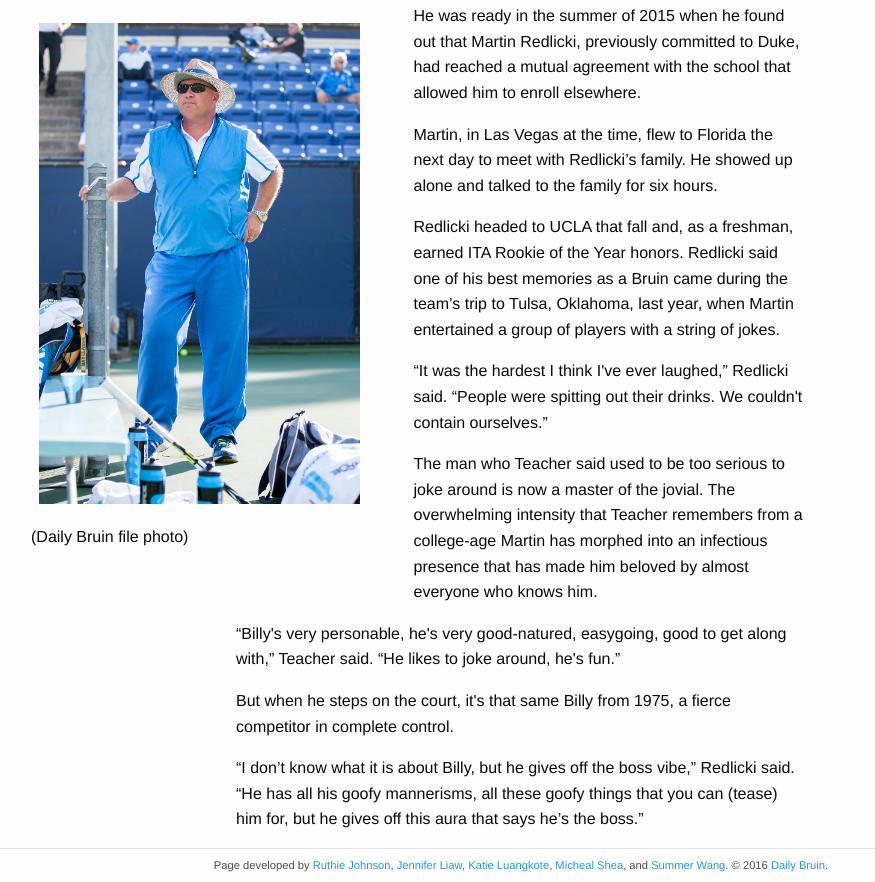
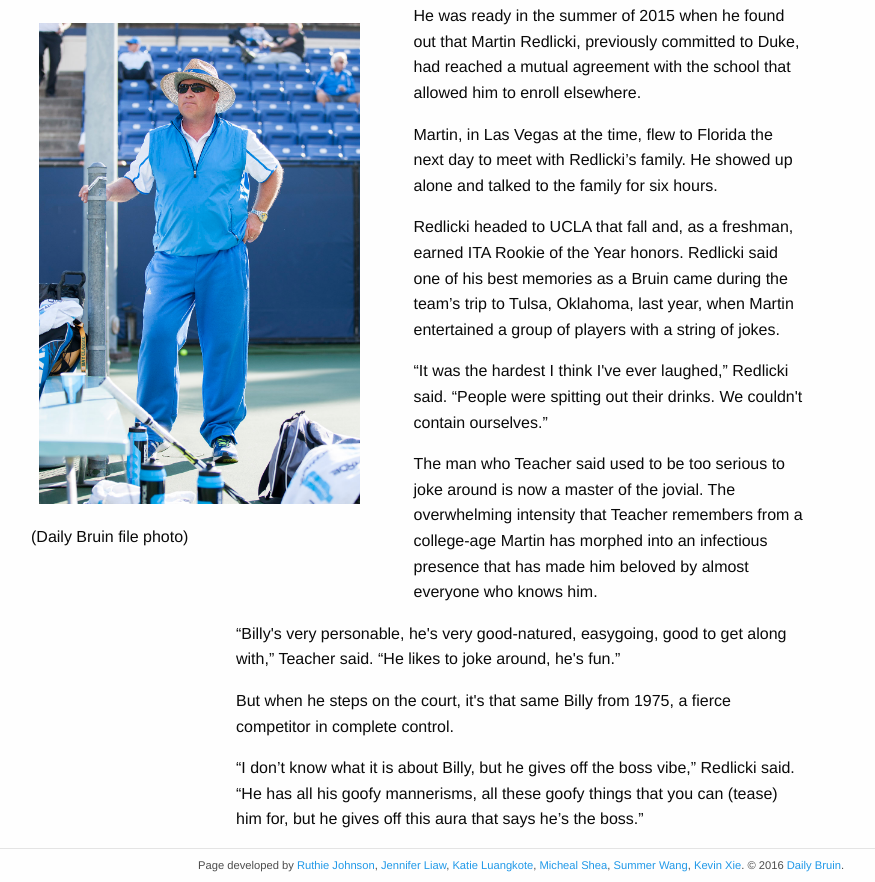
Before and after one commit to dailybruin/hawaii, a plain HTML site: page index.html in a window 1280 px wide. Shown: the part 9439-10321 px from the top of the page, without its empty margins (119-994 px from the left). Drawn offline with Linux system fonts and the light colour scheme; files whose address does not match are found by name.

Commit message:
added kevin to credits

```diff
--- a/index.html
+++ b/index.html
@@ -246,7 +246,7 @@
             </div>
         </div>
         <footer>
-            Page developed by <a href="mailto:rjohnson@media.ucla.edu">Ruthie Johnson</a>, <a href="mailto:jliaw@media.ucla.edu">Jennifer Liaw</a>, <a href="mailto:kluangkote@media.ucla.edu">Katie Luangkote</a>, <a href="mailto:kshea@media.ucla.edu">Micheal Shea</a>, and <a href="mailto:swang1@media.ucla.edu"> Summer Wang</a>. &copy; 2016 <a href="http://dailybruin.com/">Daily Bruin</a>.
+            Page developed by <a href="mailto:rjohnson@media.ucla.edu">Ruthie Johnson</a>, <a href="mailto:jliaw@media.ucla.edu">Jennifer Liaw</a>, <a href="mailto:kluangkote@media.ucla.edu">Katie Luangkote</a>, <a href="mailto:kshea@media.ucla.edu">Micheal Shea</a>, <a href="mailto:swang1@media.ucla.edu">Summer Wang</a>, <a href="mailto:kxie@media.ucla.edu">Kevin Xie</a>. &copy; 2016 <a href="http://dailybruin.com/">Daily Bruin</a>.
         </footer>
     </div>
 
```
